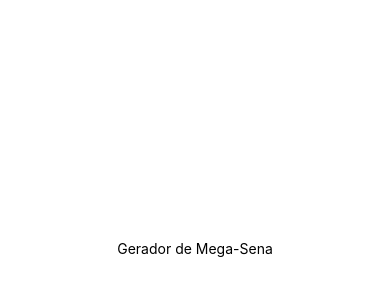
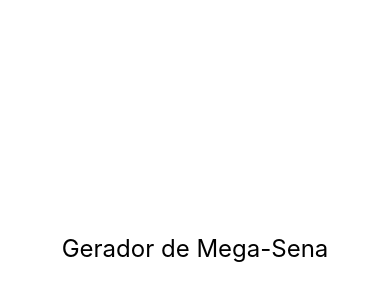
Before and after one commit to CauanDZN/exercicios-rn, a React Native app: screen / in a window 390 px wide. Shown: the part 174-474 px from the top of the page. Built offline with nearby package versions, Linux system fonts and the light colour scheme.

Commit message:
feat: update styles

```diff
--- a/src/components/mega/Mega.js
+++ b/src/components/mega/Mega.js
@@ -6,7 +6,7 @@
 
     render() {
         return (
-            <Text style={Estilo.txtG}>
+            <Text style={Estilo.textogrande}>
                 Gerador de Mega-Sena
             </Text>
         )
```
